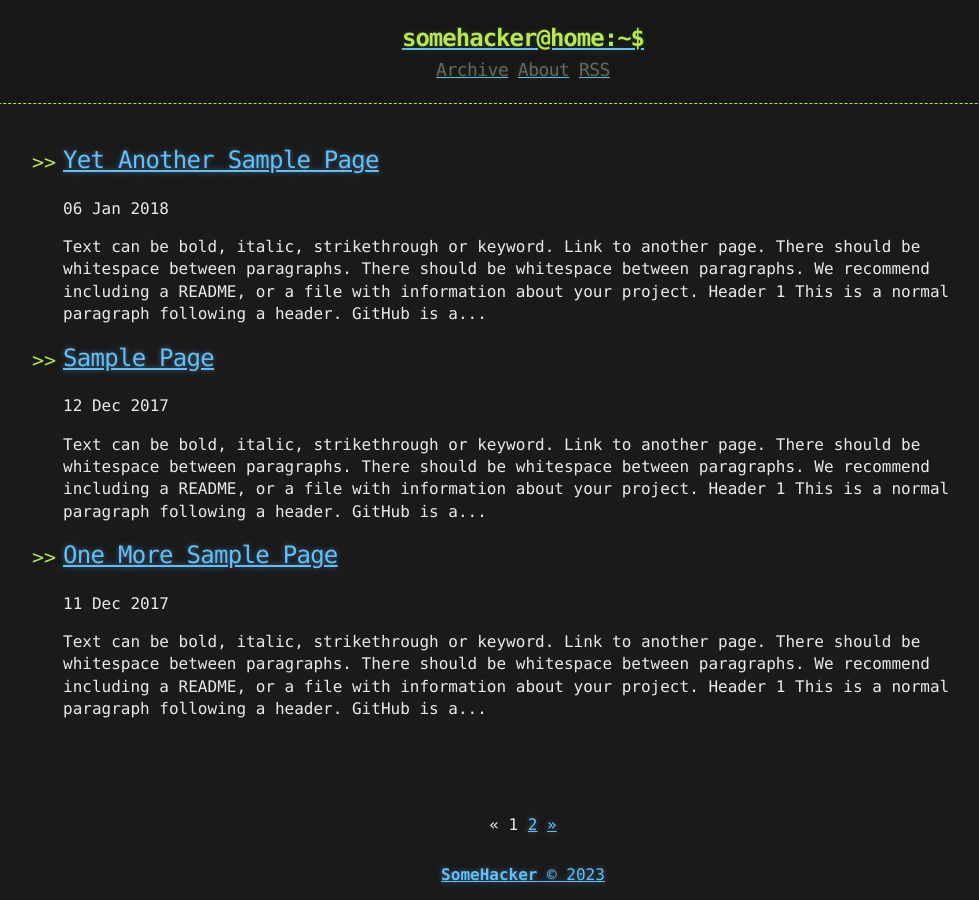
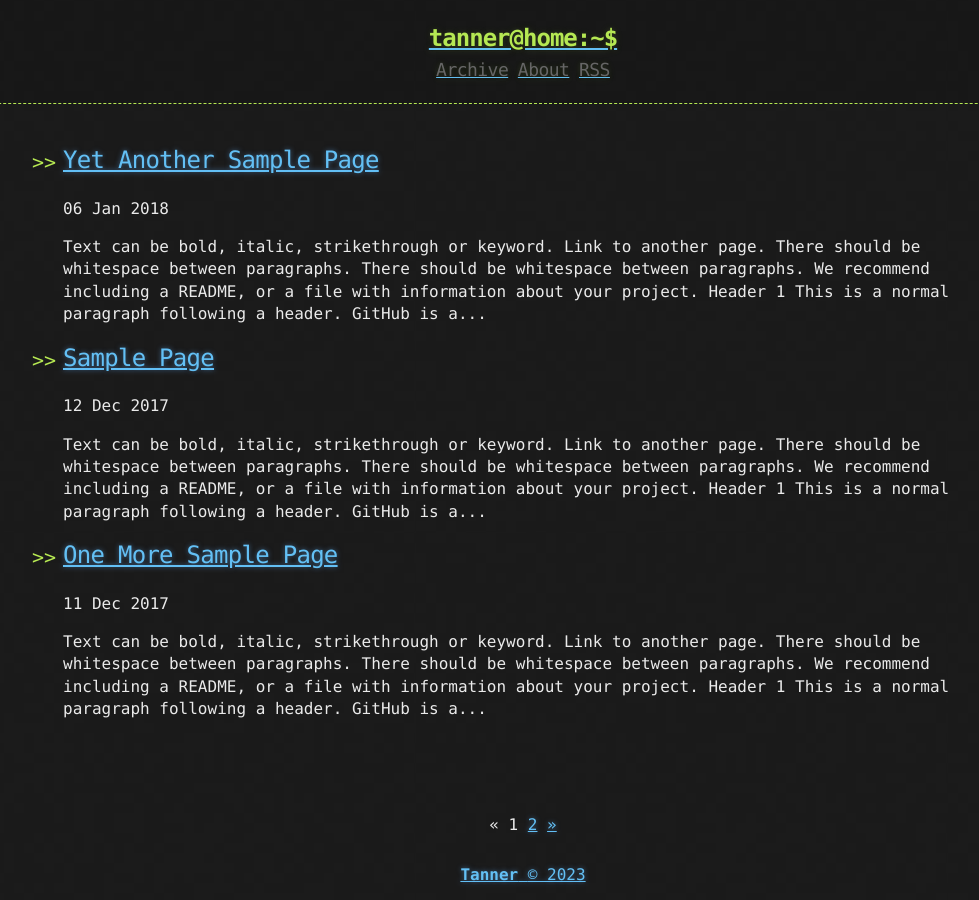
Before and after one commit to Txnn3r/Txnn3r.github.io, a Jekyll site: the page built from index.html, in a window 1280 px wide. Shown: the whole page, without its empty margins (117-1096 px from the left). Built offline with Jekyll 4.4.1, drawn with Linux system fonts in a browser that asks for light colours; the list of posts is cut into pages by our own code.

Commit message:
Update _config.yml

```diff
--- a/_config.yml
+++ b/_config.yml
@@ -1,7 +1,7 @@
-title: Hacker-Blog
+title: Tanner's Blog
 description: "A Jekyll Blog Theme For Hackers"
 author:
-  name: "SomeHacker"
+  name: "Tanner"
   email: "someone@somewebsite.somedomain"
   url: "https://ashishchaudhary.in/hacker-blog"
 
@@ -28,5 +28,5 @@ plugins:
   - jekyll-sitemap
 
 # Custom variables
-owner : "SomeHacker"
-year : "2020"
+owner : "Tanner"
+year : "2023"
```
